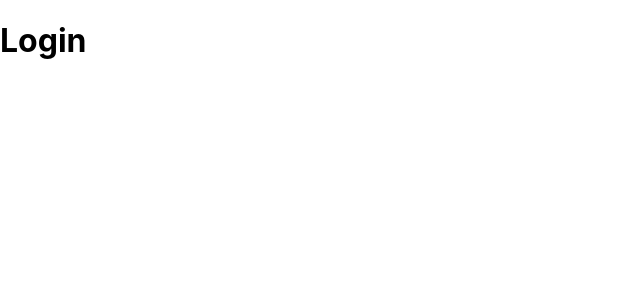
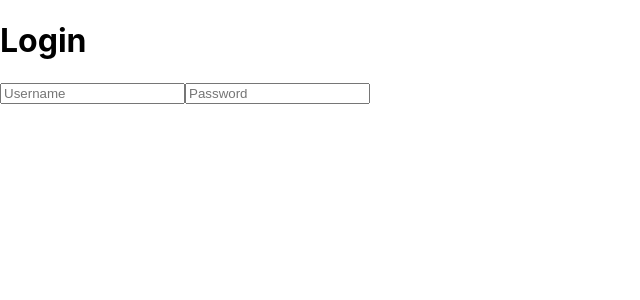
Before and after one commit to Reshmaps20/OnlineBookStore, a React (Create React App) app in the folder client/: page / in a window 1280 px wide. Shown: the top 300 px of the page, without its empty margins (0-640 px from the left). Built offline with nearby package versions, Linux system fonts and the light colour scheme; the HTML template or start-up script is replaced by a standard one.

Commit message:
feat : Display Username and password fields

```diff
--- a/client/src/components/login/login.js
+++ b/client/src/components/login/login.js
@@ -1,9 +1,26 @@
+import React, { useState } from "react";
 const Login = () => {
+
+const [formData,setFormData] = useState({
+    username: "",
+    password: "",
+  });
+
+const handleChange = (e) => {
+ setFormData({ ...formData, [e.target.name]: e.target.value });
+  };
 
  return (
     <div className="login-container">
       <div className="login-form">
         <h1>Login</h1>
+
+         <div className="form-group">
+            <input type="text" name="username" placeholder="Username" value={formData.username}
+                    onChange={handleChange} />
+            <input type="password" name="password" placeholder="Password" value={formData.password}
+                    onChange={handleChange} />
+         </div>
       </div>
     </div>
  );
```
Also changed, not shown: 1 other file (tests, documents, lock files or other folders).
